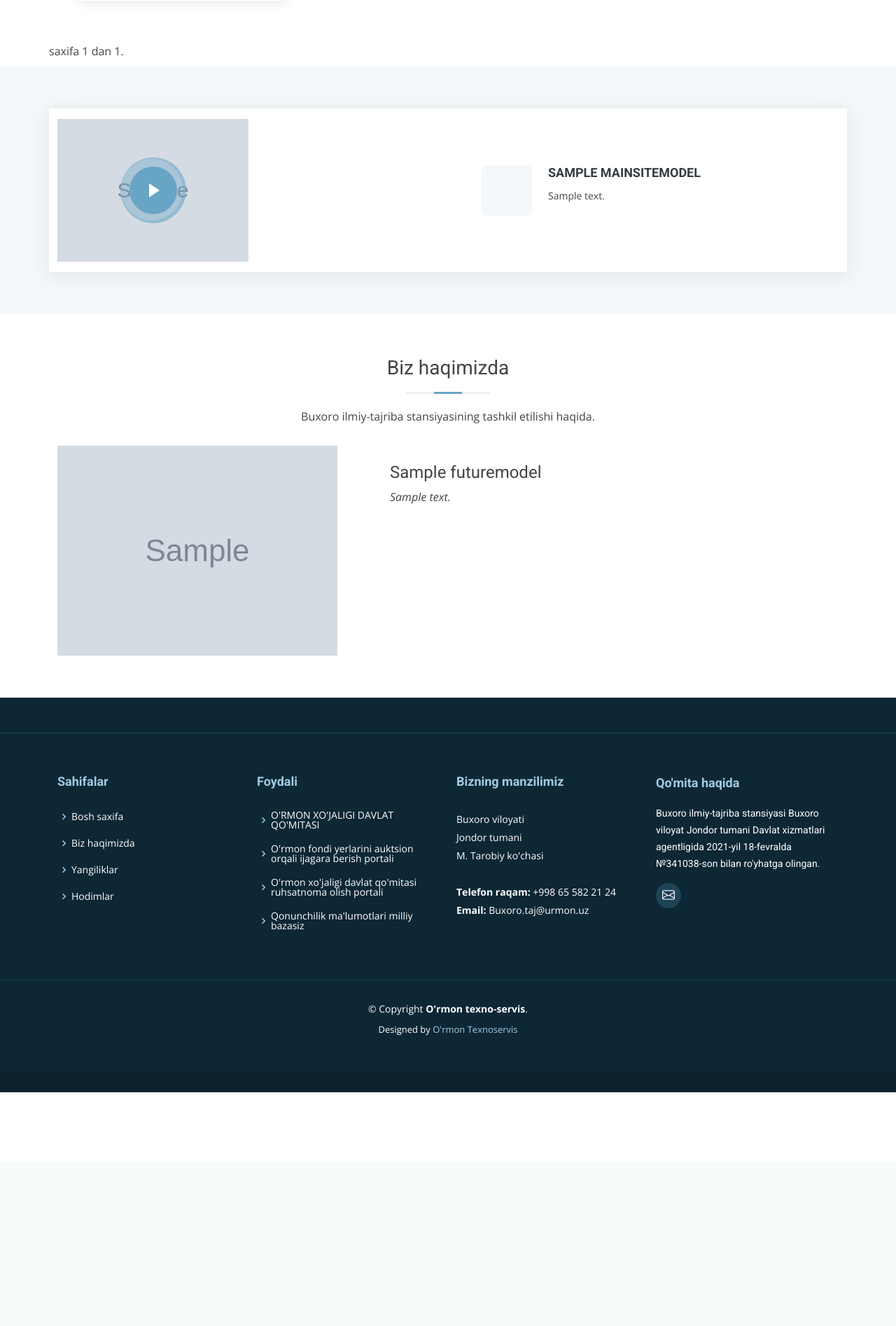
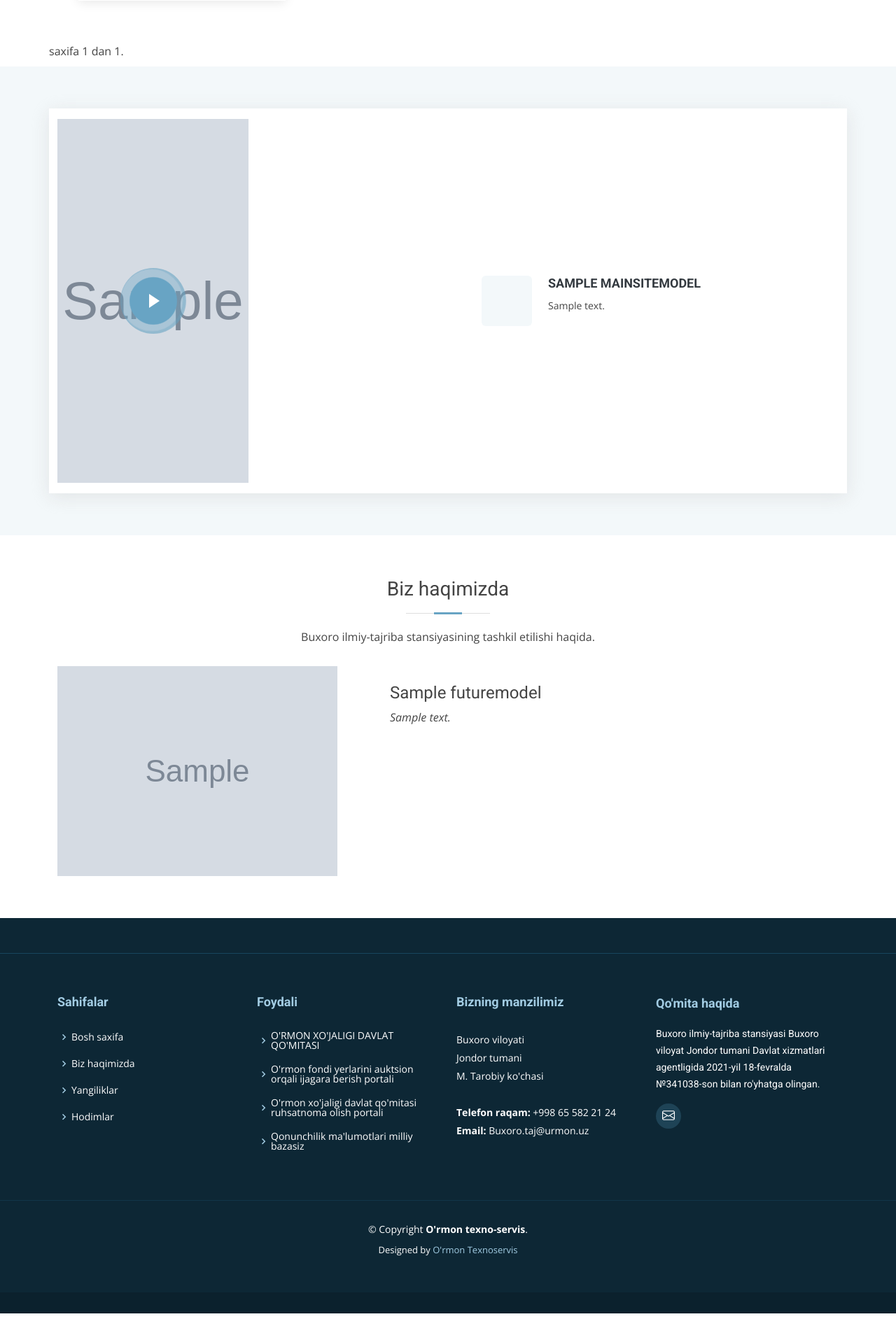
Before and after one commit to Sanjar1996/BuxoroITS_2.0, a Django app: page / in a window 1280 px wide. Shown: the part 1365-3260 px from the top of the page at 70% size. Before the commit the page ends 2926 px from the top, so only its background shows below. Run offline with Django 3.2, Linux system fonts and the light colour scheme; tables that the repository leaves empty hold one stand-in row (values such as "Sample post"); grey boxes marked "Sample" are stand-in pictures; parts of the project's set-up code (start-up, migrations or seed data) failed here and were passed over; some libraries are stand-ins or nearby versions.

Commit message:
site updated

```diff
--- a/src/static/css/style.css
+++ b/src/static/css/style.css
@@ -776,9 +776,15 @@ section {
   position: relative;
 }
 
+/* .why-us .video-box img{
+
+} */
+
 .why-us .video-box img {
   padding-top: 15px;
   padding-bottom: 15px;
+  width: 650px;
+  height: 550px;
 }
 
 .why-us .play-btn {
@@ -2316,3 +2322,5 @@ section {
 #footer .credits a {
   color: #a2cce3;
 }
+
+.video_y
```
Also changed, not shown: src/config/urls.py (line endings or trailing spaces).
